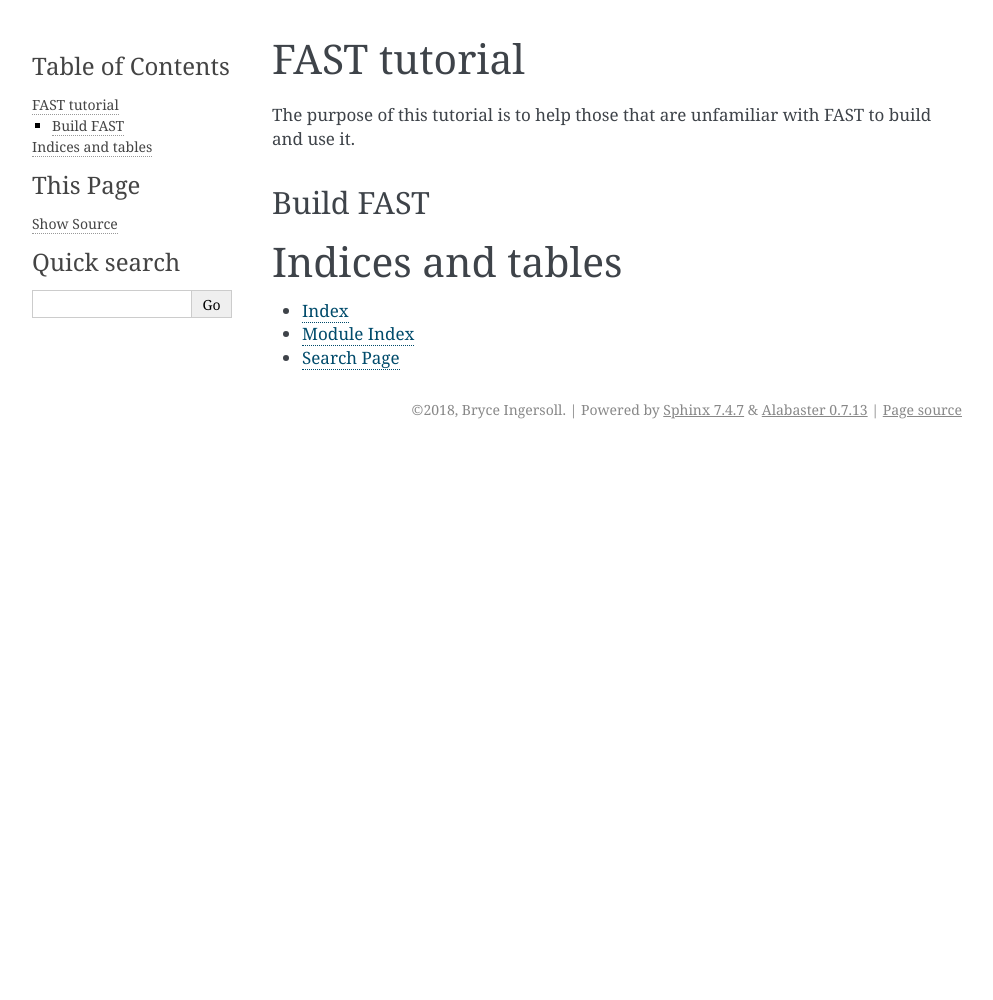
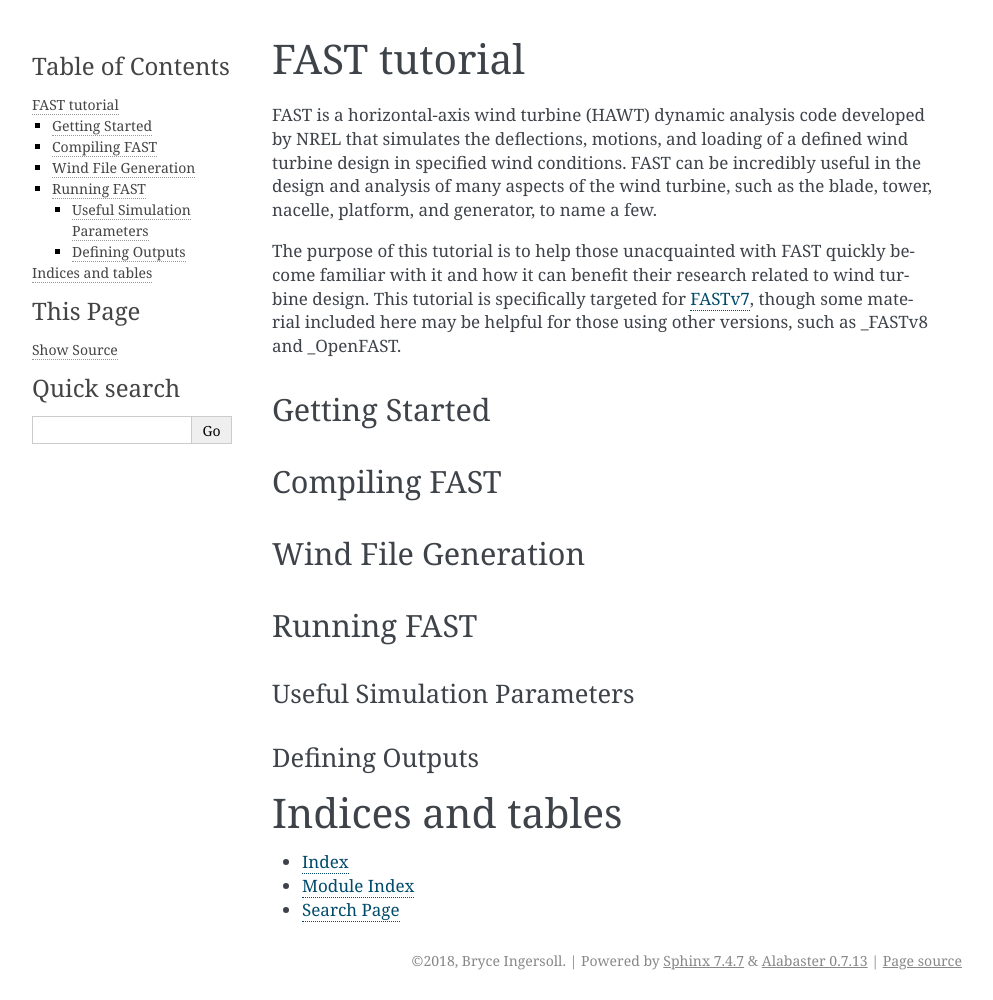
Before and after one commit to bryceingersoll/FAST-tutorial, a Sphinx documentation site: the page built from docs/index.rst, in a window 1280 px wide. Shown: the whole page, without its empty margins (148-1141 px from the left). Built offline with Sphinx 7.4.7, drawn with Linux system fonts in a browser that asks for light colours; before the commit the page ends 900 px from its top, so only the background shows below that.

Commit message:
test commit

```diff
--- a/docs/index.rst
+++ b/docs/index.rst
@@ -6,11 +6,41 @@
 FAST tutorial
 =============
 
-The purpose of this tutorial is to help those that are unfamiliar with FAST to
-build and use it.
+FAST is a horizontal-axis wind turbine (HAWT) dynamic analysis code developed
+by NREL that simulates the deflections, motions, and loading of a defined wind
+turbine design in specified wind conditions. FAST can be incredibly useful in
+the design and analysis of many aspects of the wind turbine, such as the blade,
+tower, nacelle, platform, and generator, to name a few.
 
-Build FAST
-----------
+The purpose of this tutorial is to help those unacquainted with FAST quickly
+become familiar with it and how it can benefit their research related to
+wind turbine design. This tutorial is specifically targeted for FASTv7_, though
+some material included here may be helpful for those using other versions,
+such as _FASTv8 and _OpenFAST.
+
+.. _FASTv7: https://nwtc.nrel.gov/FAST7
+
+.. _FASTv8: https://nwtc.nrel.gov/FAST8
+
+.. _OpenFAST: https://nwtc.nrel.gov/OpenFAST
+
+Getting Started
+---------------
+
+Compiling FAST
+--------------
+
+Wind File Generation
+--------------------
+
+Running FAST
+------------
+
+Useful Simulation Parameters
+~~~~~~~~~~~~~~~~~~~~~~~~~~~~
+
+Defining Outputs
+~~~~~~~~~~~~~~~~
 
 
 
```
